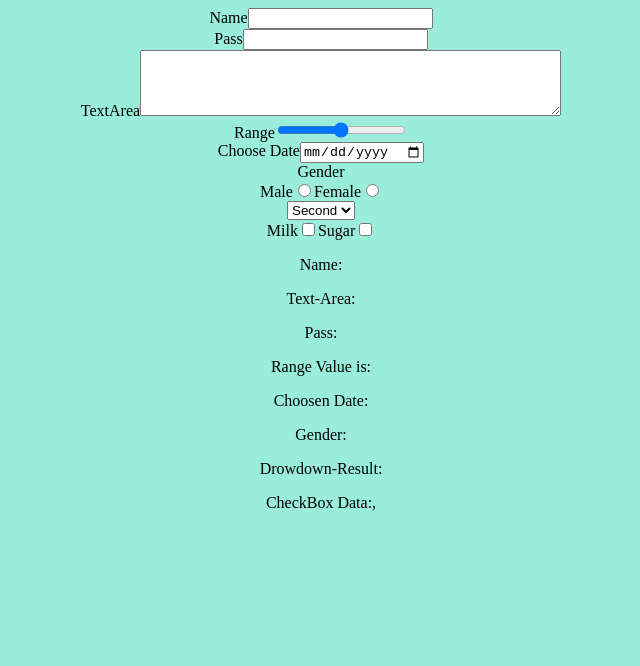
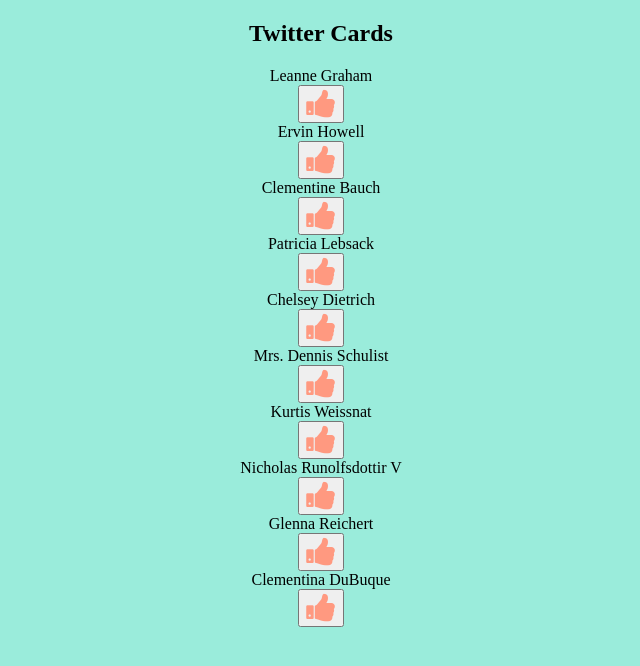
Before and after one commit to OviyaRangasamy/React_session, a React (Vite) app in the folder react_practice/: page / in a window 1280 px wide. Shown: the top 666 px of the page, without its empty margins (319-959 px from the left). Built offline with nearby package versions, Linux system fonts and the light colour scheme.

Commit message:
like card file

```diff
--- a/react_practice/index.html
+++ b/react_practice/index.html
@@ -4,7 +4,8 @@
     <meta charset="UTF-8" />
     <link rel="icon" type="image/svg+xml" href="/vite.svg" />
     <meta name="viewport" content="width=device-width, initial-scale=1.0" />
-    <title>Vite + React</title>
+    <link rel="stylesheet" href="https://cdnjs.cloudflare.com/ajax/libs/font-awesome/4.7.0/css/font-awesome.min.css">
+    <title>React</title>
   </head>
   <body >
     <div id="root"
--- a/react_practice/src/main.jsx
+++ b/react_practice/src/main.jsx
@@ -30,6 +30,7 @@
 import About from "./Jan3/routing/about";
 import Error from "./Jan3/routing/error";
 import Logup from "./simpleForm/simpleform";
+import LikeCards from "./twitterLike/likeCard";
 
 const router = createBrowserRouter([
   {
@@ -76,7 +77,8 @@
     {/* <UCBParentComponent/> */}
     {/* <DynamicForm/> */}
     {/* <HomePage/> */}
-    <Logup/>
+    {/* <Logup/> */}
+    <LikeCards/>
 
     {/* <BrowserRouter>
 <Routes>
--- /dev/null
+++ b/react_practice/src/twitterLike/likeCard.jsx
@@ -0,0 +1,312 @@
+/**
+ * Requirements:
+ * Create a like button
+ * On clicking the button the name should be liked
+ * reclicking it like should be removed
+ *
+ * Algorithm:
+ * 1 Created a function for like and dislike
+ * 2 Get the id of the iterated data
+ * 3 If the iterated id mathches the id of the liked element and
+ * 4 If the isactive is false then change the isactive to true and change the color of the like icon to blue indicating liked,
+ * 5 If the isactive is true then change it false and change the color to white indicating not liked
+ */
+
+import { useState } from "react";
+const LikeCards = () => {
+  const [user, setUser] = useState([
+    {
+      id: 1,
+      name: "Leanne Graham",
+      username: "Bret",
+      email: "Sincere@april.biz",
+      isActive: false,
+      address: {
+        street: "Kulas Light",
+        suite: "Apt. 556",
+        city: "Gwenborough",
+        zipcode: "92998-3874",
+        geo: {
+          lat: "-37.3159",
+          lng: "81.1496",
+        },
+      },
+      phone: "1-770-736-8031 x56442",
+      website: "hildegard.org",
+      company: {
+        name: "Romaguera-Crona",
+        catchPhrase: "Multi-layered client-server neural-net",
+        bs: "harness real-time e-markets",
+      },
+    },
+    {
+      id: 2,
+      name: "Ervin Howell",
+      username: "Antonette",
+      email: "Shanna@melissa.tv",
+      isActive: false,
+      address: {
+        street: "Victor Plains",
+        suite: "Suite 879",
+        city: "Wisokyburgh",
+        zipcode: "90566-7771",
+        geo: {
+          lat: "-43.9509",
+          lng: "-34.4618",
+        },
+      },
+      phone: "010-692-6593 x09125",
+      website: "anastasia.net",
+      company: {
+        name: "Deckow-Crist",
+        catchPhrase: "Proactive didactic contingency",
+        bs: "synergize scalable supply-chains",
+      },
+    },
+    {
+      id: 3,
+      name: "Clementine Bauch",
+      username: "Samantha",
+      email: "Nathan@yesenia.net",
+      isActive: false,
+      address: {
+        street: "Douglas Extension",
+        suite: "Suite 847",
+        city: "McKenziehaven",
+        zipcode: "59590-4157",
+        geo: {
+          lat: "-68.6102",
+          lng: "-47.0653",
+        },
+      },
+      phone: "1-463-123-4447",
+      website: "ramiro.info",
+      company: {
+        name: "Romaguera-Jacobson",
+        catchPhrase: "Face to face bifurcated interface",
+        bs: "e-enable strategic applications",
+      },
+    },
+    {
+      id: 4,
+      name: "Patricia Lebsack",
+      username: "Karianne",
+      email: "Julianne.OConner@kory.org",
+      isActive: false,
+      address: {
+        street: "Hoeger Mall",
+        suite: "Apt. 692",
+        city: "South Elvis",
+        zipcode: "53919-4257",
+        geo: {
+          lat: "29.4572",
+          lng: "-164.2990",
+        },
+      },
+      phone: "493-170-9623 x156",
+      website: "kale.biz",
+      company: {
+        name: "Robel-Corkery",
+        catchPhrase: "Multi-tiered zero tolerance productivity",
+        bs: "transition cutting-edge web services",
+      },
+    },
+    {
+      id: 5,
+      name: "Chelsey Dietrich",
+      username: "Kamren",
+      email: "Lucio_Hettinger@annie.ca",
+      isActive: false,
+      address: {
+        street: "Skiles Walks",
+        suite: "Suite 351",
+        city: "Roscoeview",
+        zipcode: "33263",
+        geo: {
+          lat: "-31.8129",
+          lng: "62.5342",
+        },
+      },
+      phone: "(254)954-1289",
+      website: "demarco.info",
+      company: {
+        name: "Keebler LLC",
+        catchPhrase: "User-centric fault-tolerant solution",
+        bs: "revolutionize end-to-end systems",
+      },
+    },
+    {
+      id: 6,
+      name: "Mrs. Dennis Schulist",
+      username: "Leopoldo_Corkery",
+      email: "Karley_Dach@jasper.info",
+      isActive: false,
+      address: {
+        street: "Norberto Crossing",
+        suite: "Apt. 950",
+        city: "South Christy",
+        zipcode: "23505-1337",
+        geo: {
+          lat: "-71.4197",
+          lng: "71.7478",
+        },
+      },
+      phone: "1-477-935-8478 x6430",
+      website: "ola.org",
+      company: {
+        name: "Considine-Lockman",
+        catchPhrase: "Synchronised bottom-line interface",
+        bs: "e-enable innovative applications",
+      },
+    },
+    {
+      id: 7,
+      name: "Kurtis Weissnat",
+      username: "Elwyn.Skiles",
+      email: "Telly.Hoeger@billy.biz",
+      isActive: false,
+      address: {
+        street: "Rex Trail",
+        suite: "Suite 280",
+        city: "Howemouth",
+        zipcode: "58804-1099",
+        geo: {
+          lat: "24.8918",
+          lng: "21.8984",
+        },
+      },
+      phone: "210.067.6132",
+      website: "elvis.io",
+      company: {
+        name: "Johns Group",
+        catchPhrase: "Configurable multimedia task-force",
+        bs: "generate enterprise e-tailers",
+      },
+    },
+    {
+      id: 8,
+      name: "Nicholas Runolfsdottir V",
+      username: "Maxime_Nienow",
+      email: "Sherwood@rosamond.me",
+      isActive: false,
+      address: {
+        street: "Ellsworth Summit",
+        suite: "Suite 729",
+        city: "Aliyaview",
+        zipcode: "45169",
+        geo: {
+          lat: "-14.3990",
+          lng: "-120.7677",
+        },
+      },
+      phone: "586.493.6943 x140",
+      website: "jacynthe.com",
+      company: {
+        name: "Abernathy Group",
+        catchPhrase: "Implemented secondary concept",
+        bs: "e-enable extensible e-tailers",
+      },
+    },
+    {
+      id: 9,
+      name: "Glenna Reichert",
+      username: "Delphine",
+      email: "Chaim_McDermott@dana.io",
+      isActive: false,
+      address: {
+        street: "Dayna Park",
+        suite: "Suite 449",
+        city: "Bartholomebury",
+        zipcode: "76495-3109",
+        geo: {
+          lat: "24.6463",
+          lng: "-168.8889",
+        },
+      },
+      phone: "(775)976-6794 x41206",
+      website: "conrad.com",
+      company: {
+        name: "Yost and Sons",
+        catchPhrase: "Switchable contextually-based project",
+        bs: "aggregate real-time technologies",
+      },
+    },
+    {
+      id: 10,
+      name: "Clementina DuBuque",
+      username: "Moriah.Stanton",
+      email: "Rey.Padberg@karina.biz",
+      isActive: false,
+      address: {
+        street: "Kattie Turnpike",
+        suite: "Suite 198",
+        city: "Lebsackbury",
+        zipcode: "31428-2261",
+        geo: {
+          lat: "-38.2386",
+          lng: "57.2232",
+        },
+      },
+      phone: "024-648-3804",
+      website: "ambrose.net",
+      company: {
+        name: "Hoeger LLC",
+        catchPhrase: "Centralized empowering task-force",
+        bs: "target end-to-end models",
+      },
+    },
+  ]);
+
+  const like = (id) => {
+    console.log(id, "butterfly");
+    return setUser(() => {
+      return user.map((item) => {
+        if (item.id === id) {
+          if (!item.isActive) {
+            item.isActive = true;
+          } else {
+            item.isActive = false;
+          }
+        }
+        return item;
+      });
+    });
+  };
+  // console.log(user)
+  const likeStyle = {
+    color: "blue",
+  };
+  const unlikeStyle = {
+    color: "#ff9980",
+  };
+  const thumbsup = {
+    fontSize: "32px",
+  };
+
+  return (
+    <>
+      <h2>Twitter Cards</h2>
+      <div className="back">
+        {user.map((item) => {
+          return (
+            <>
+              <div className="name_div">
+                <div className="name_style">{item.name}</div>
+                <button
+                  style={item.isActive ? likeStyle : unlikeStyle}
+                  onClick={() => {
+                    like(item.id);
+                  }}
+                >
+                  <i className="fa fa-thumbs-up" style={thumbsup}></i>
+                </button>
+              </div>
+            </>
+          );
+        })}
+      </div>
+    </>
+  );
+};
+
+export default LikeCards;
```
